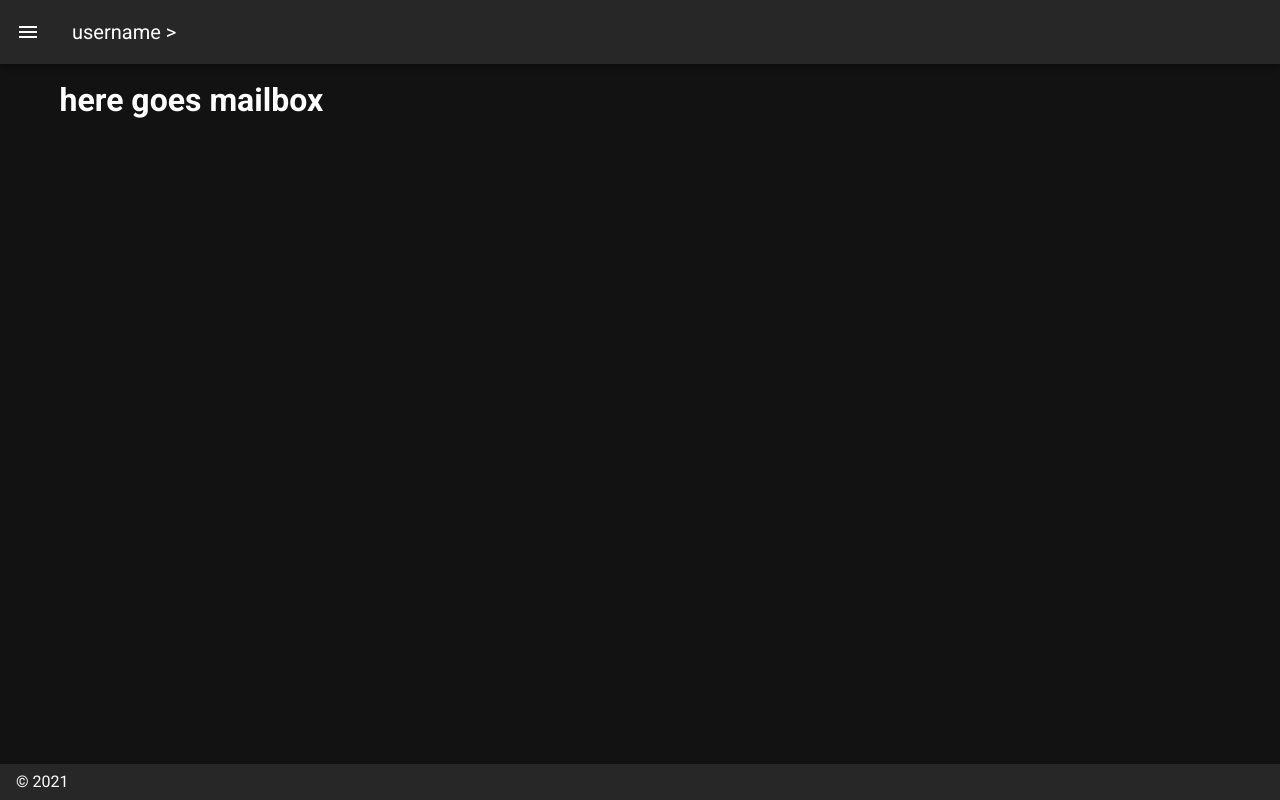
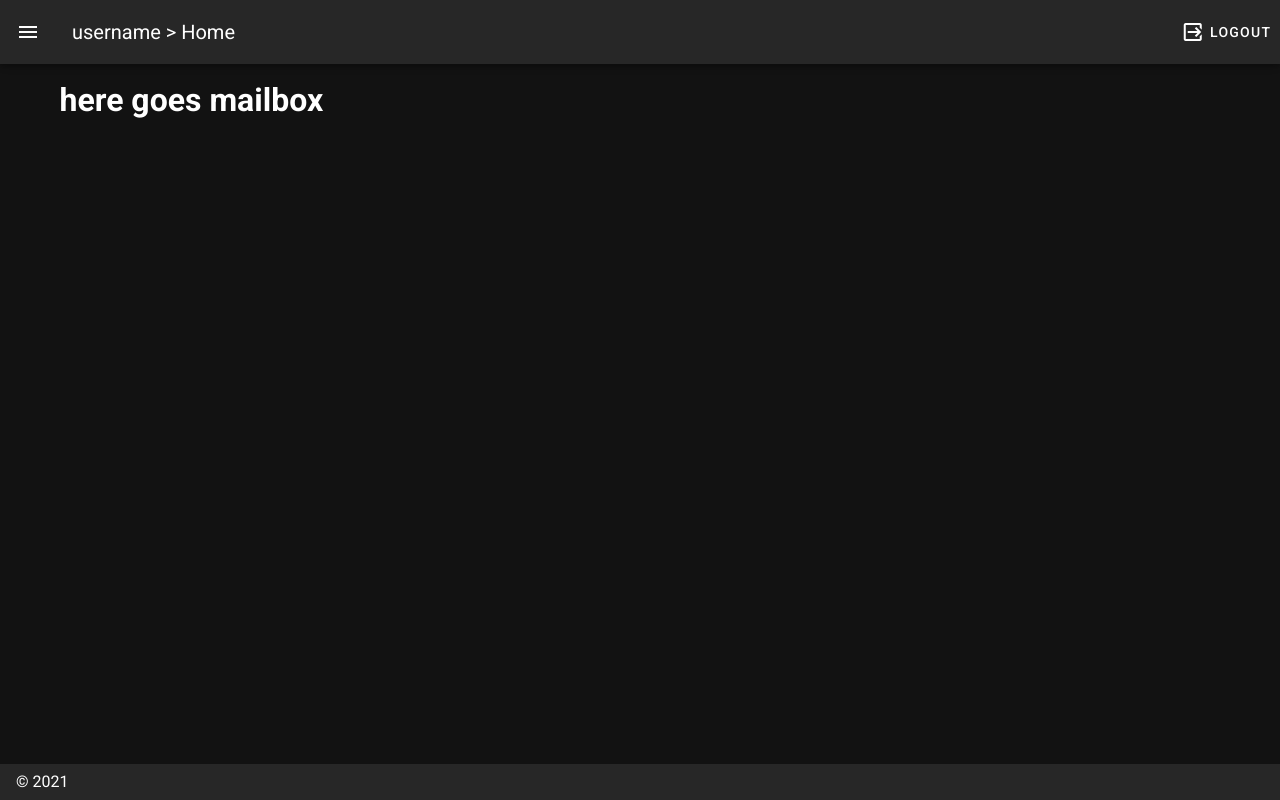
Before and after one commit to project-persona/web-client, a Nuxt app: page /mailbox in a window 1280 px wide. Built offline with nearby package versions, Linux system fonts and the light colour scheme.

Commit message:
add logout on layout

```diff
--- a/layouts/dashboard.vue
+++ b/layouts/dashboard.vue
@@ -34,6 +34,12 @@
       <v-app-bar-nav-icon @click.stop="drawer = !drawer" />
       <v-toolbar-title v-text="username" />
       <v-spacer />
+      <v-btn class="mr-4" icon>
+        <v-icon class="mx-1">
+          mdi-logout-variant
+        </v-icon>
+        Logout
+      </v-btn>
     </v-app-bar>
     <v-main>
       <v-container>
@@ -60,7 +66,7 @@ export default {
         {
           icon: 'mdi-apps',
           title: 'Home',
-          to: '/'
+          to: '/personas'
         },
         {
           icon: 'mdi-email',
@@ -79,7 +85,7 @@ export default {
         }
       ],
       miniVariant: true,
-      pageName: ''
+      pageName: 'Home'
     }
   },
   computed: {
```
